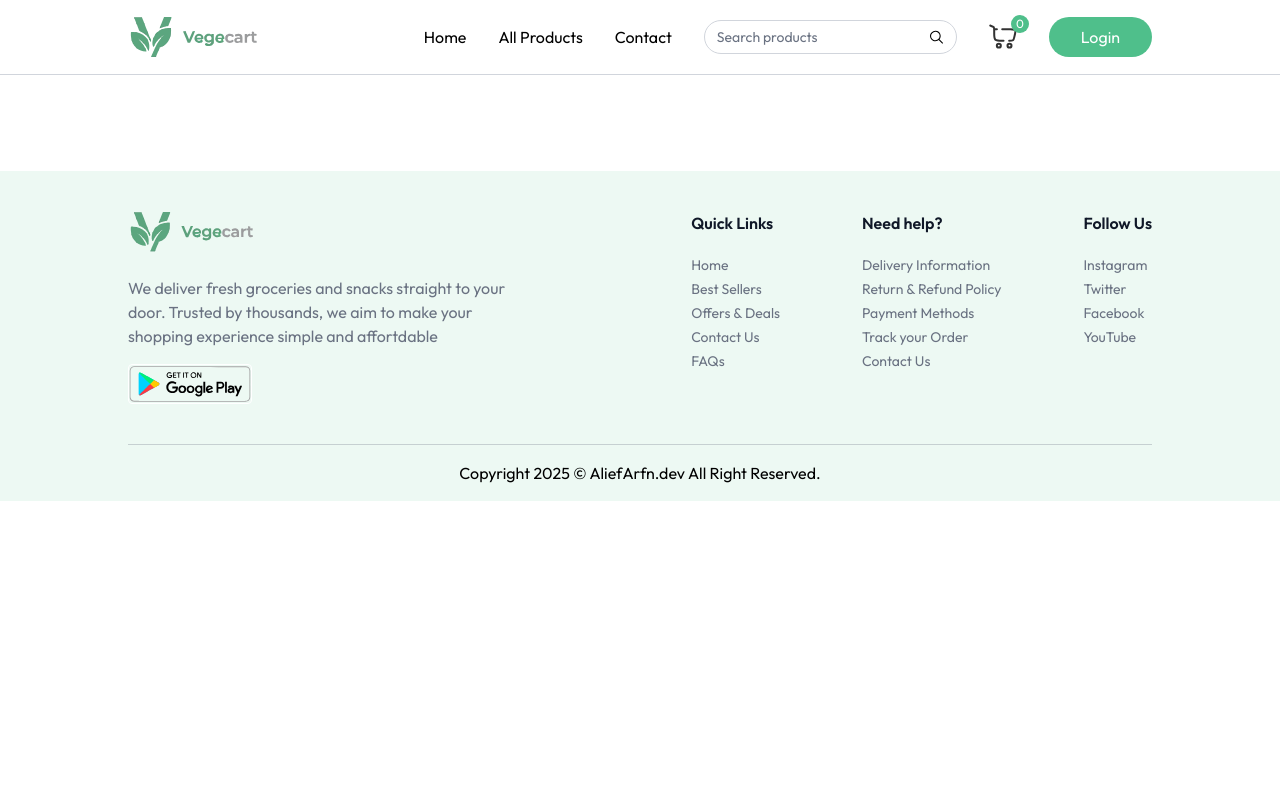
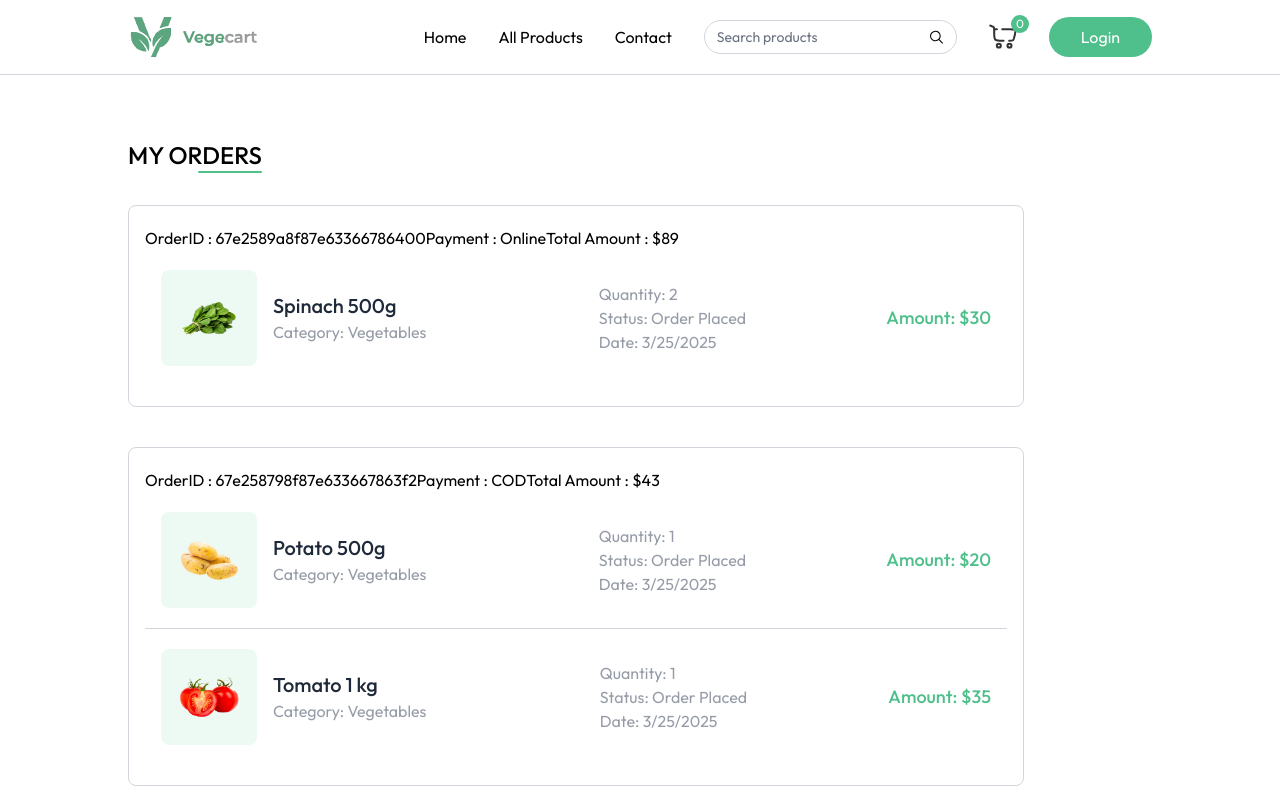
Before and after one commit to Ar1veeee/vegecart-grocery, a React (Vite) app: page /my-orders in a window 1280 px wide. Shown: the top 800 px of the page. Built offline with nearby package versions, Linux system fonts and the light colour scheme.

Commit message:
feat: add my orders page

```diff
--- a/src/App.jsx
+++ b/src/App.jsx
@@ -11,6 +11,7 @@
 import ProductDetails from './pages/ProductDetails'
 import Cart from './pages/Cart'
 import AddAddress from './pages/AddAddress'
+import MyOrders from './pages/MyOrders'
 
 const App = () => {
 
@@ -33,6 +34,7 @@
           <Route path='/products/:category/:id' element={<ProductDetails />} />
           <Route path='/cart' element={<Cart />} />
           <Route path='/add-address' element={<AddAddress />} />
+          <Route path='/my-orders' element={<MyOrders />} />
         </Routes>
       </div>
 
--- a/src/pages/AllProducts.tsx
+++ /dev/null
@@ -1,43 +0,0 @@
-import React, { useEffect } from "react";
-import { useAppContext } from "../hooks/useAppContext";
-import ProductCard from "../components/ProductCard";
-
-interface Product {
-  inStock: boolean;
-}
-
-const AllProducts = () => {
-  const { products, searchQuery } = useAppContext();
-  const [filteredProducts, setFilteredProducts] = React.useState<Product[]>([]);
-
-  useEffect(() => {
-    if (searchQuery.length > 0) {
-      setFilteredProducts(
-        products.filter((product) =>
-          product.name.toLowerCase().includes(searchQuery.toLowerCase())
-        )
-      );
-    } else {
-      setFilteredProducts(products);
-    }
-  }, [products, searchQuery]);
-
-  return (
-    <div className="mt-16 flex flex-col">
-      <div className="flex flex-col items-end w-max">
-        <p className="text-2xl font-medium uppercase">All Products</p>
-        <div className="w-16 h-0.5 bg-primary rounded-full"></div>
-      </div>
-
-      <div className="grid grid-cols-2 sm:grid-cols-3 md:grid-cols-4 lg:grid-cols-5 gap-3 md:gap-6 mt-6">
-        {filteredProducts
-          .filter((product) => product.inStock)
-          .map((product, index) => (
-            <ProductCard key={index} product={product} />
-          ))}
-      </div>
-    </div>
-  );
-};
-
-export default AllProducts;
--- /dev/null
+++ b/src/pages/MyOrders.jsx
@@ -0,0 +1,64 @@
+import React, { useEffect, useState } from 'react'
+import { useAppContext } from '../hooks/useAppContext';
+import { dummyOrders } from '../assets/assets';
+
+const MyOrders = () => {
+  const [myOrders, setMyOrders] = useState([]);
+  const { currency } = useAppContext();
+
+  const fetchMyOrders = async () => {
+    setMyOrders(dummyOrders);
+  }
+
+  useEffect(() => {
+    fetchMyOrders();
+  }, []);
+
+  return (
+    <div className='mt-16 pb-16'>
+      <div className='flex flex-col items-end w-max mb-8'>
+        <p className='text-2xl font-medium uppercase'>My Orders</p>
+        <div className='w-16 h-0.5 bg-primary rounded-full'></div>
+      </div>
+
+      {myOrders.map((order, index) => (
+        <div key={index} className='border border-gray-300 rounded-lg mb-10 p-4 py-5 max-w-4xl'>
+          <p>
+            <span>OrderID : {order._id}</span>
+            <span>Payment : {order.paymentType}</span>
+            <span>Total Amount : {currency}{order.amount}</span>
+          </p>
+          {order.items.map((item, index) => (
+            <div
+              key={index}
+              className={`relative bg-white text-gray-500/70 ${order.items.length !== index + 1 && 'border-b'} border-gray-300 flex flex-col md:flex-row md:items-center justify-between p-4 py-5 md:gap-16 w-full max-w-4xl`}>
+
+              <div className='flex items-center mb-4 md:mb-0'>
+                <div className='bg-primary/10 p-4 rounded-lg'>
+                  <img src={item.product.image[0]} alt="product_image" className='w-16 h-16' />
+                </div>
+                <div className='ml-4'>
+                  <h2 className='text-xl font-medium text-gray-800'>{item.product.name}</h2>
+                  <p>Category: {item.product.category}</p>
+                </div>
+              </div>
+
+              <div className='flex flex-col justify-center md:ml-8 mb-4 md:mb-0'>
+                <p>Quantity: {item.quantity || "1"}</p>
+                <p>Status: {order.status}</p>
+                <p>Date: {new Date(order.createdAt).toLocaleDateString()}</p>
+              </div>
+
+              <p className='text-primary text-lg font-medium'>
+                Amount: {currency}{item.product.offerPrice * item.quantity}
+              </p>
+
+            </div>
+          ))}
+        </div>
+      ))}
+    </div>
+  )
+}
+
+export default MyOrders
--- a/src/pages/ProductCategory.tsx
+++ /dev/null
@@ -1,46 +0,0 @@
-import React from "react";
-import { useAppContext } from "../hooks/useAppContext";
-import { useParams } from "react-router-dom";
-import { categories } from "../assets/assets";
-import ProductCard from "../components/ProductCard";
-
-const ProductCategory = () => {
-  const { products } = useAppContext();
-  const { category } = useParams();
-
-  const searchCategory = categories.find(
-    (item) => item.path.toLocaleLowerCase() === category
-  );
-
-  const filteredProduct = products.filter(
-    (product) => product.category.toLocaleLowerCase() === category
-  );
-
-  return (
-    <div className="mt-16">
-      {searchCategory && (
-        <div className="flex flex-col items-end w-max">
-          <p className="text-2xl font-medium">
-            {searchCategory.text.toUpperCase()}
-          </p>
-          <div className="w-16 h-0.5 bg-primary rounded-full"></div>
-        </div>
-      )}
-      {filteredProduct.length > 0 ? (
-        <div className="grid grid-cols-2 sm:grid-cols-3 md:grid-cols-4 lg:grid-cols-5 gap-3 md:gap-6 mt-6">
-          {filteredProduct.map((product) => (
-            <ProductCard key={product._id} product={product} />
-          ))}
-        </div>
-      ) : (
-        <div className="flex items-center justify-center h-[60vh]">
-          <p className="text-2xl font-medium text-primary">
-            No products found in this category.
-          </p>
-        </div>
-      )}
-    </div>
-  );
-};
-
-export default ProductCategory;
```
